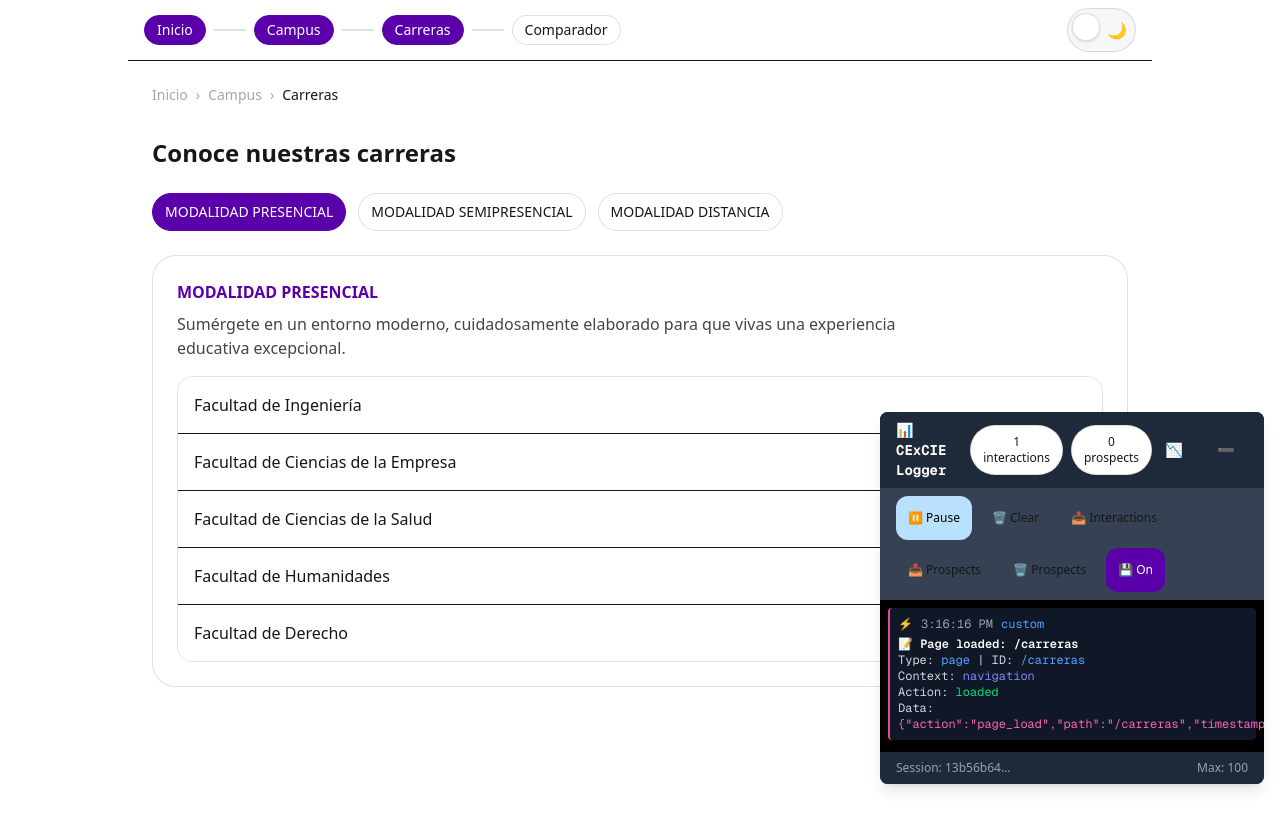
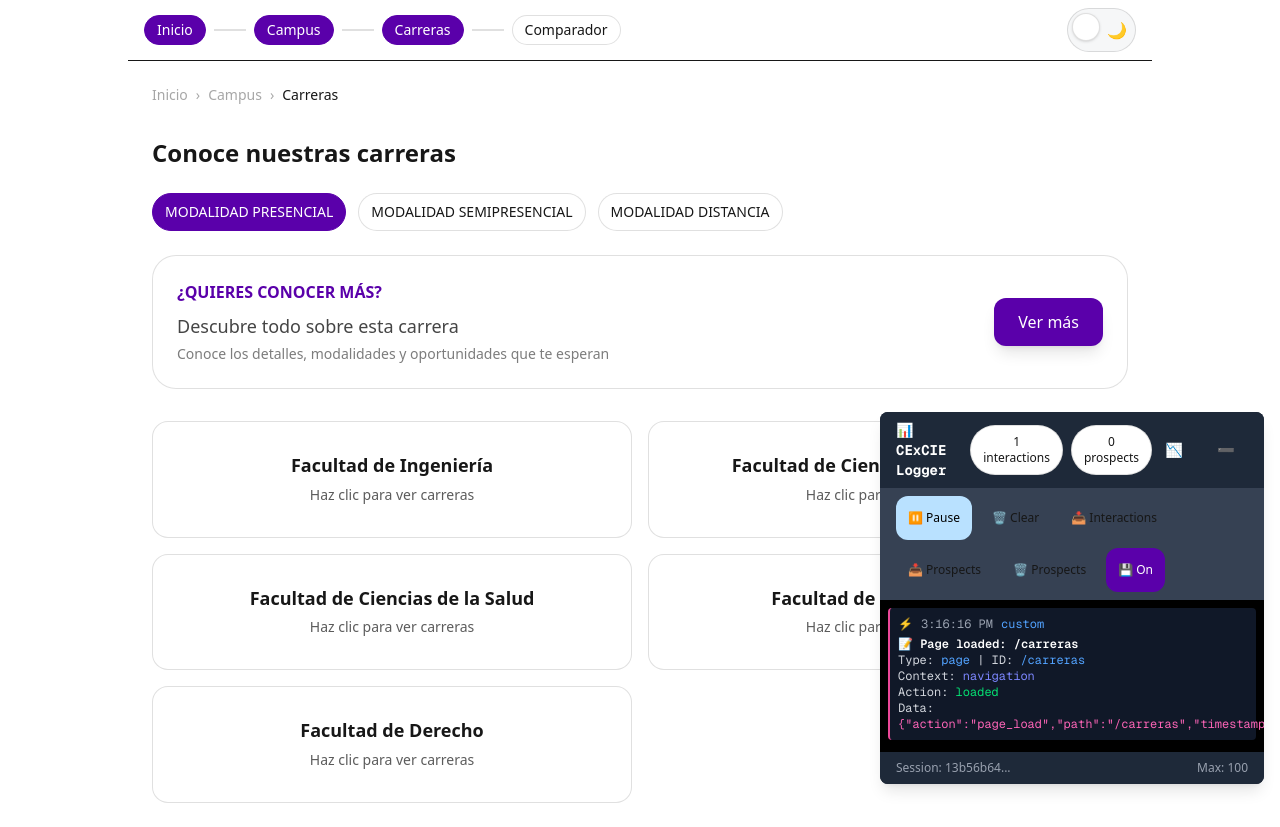
Before and after one commit to jcguzmanr/cexcie-demo, a Next.js app: page /carreras in a window 1280 px wide. Before the commit the page ends 800 px from the top, so only its background shows below. Built offline with nearby package versions, Linux system fonts and the light colour scheme.

Commit message:
feat: implementar banner de información y modal con scroll horizontal para carreras

```diff
--- a/app/carreras/page.tsx
+++ b/app/carreras/page.tsx
@@ -2,9 +2,13 @@
 import { useAppStore, getFacultadList } from "@/store";
 import { Chip } from "@/components/Chip";
 import { Modal } from "@/components/Modal";
+import { ModalidadTags } from "@/components/ModalidadTags";
 import Link from "next/link";
 import React from "react";
 import { Breadcrumb } from "@/components/Breadcrumb";
+
+// Importar datos de modalidades
+import modalidadesData from "@/data/modalidades.json";
 
 const DESCS: Record<string, string> = {
   presencial:
@@ -25,6 +29,7 @@ export default function CarrerasPage() {
   const selectedCarreras = useAppStore((s) => s.selectedCarreras);
   const { toggleCarrera, clearComparador } = useAppStore((s) => s.actions);
   const [open, setOpen] = React.useState<string | null>(null);
+  const [showInfoModal, setShowInfoModal] = React.useState(false);
 
   return (
     <div className="p-6 grid gap-6">
@@ -44,11 +49,29 @@ export default function CarrerasPage() {
         ))}
       </div>
 
-      <div className="rounded-3xl border border-[var(--border)] bg-[color-mix(in_oklab,var(--surface),transparent_40%)] p-6">
-        <div className="text-[var(--uc-purple)] font-semibold mb-2">MODALIDAD {String(modalidad).toUpperCase()}</div>
-        <p className="opacity-80 mb-4 max-w-3xl text-[var(--foreground)]">{DESCS[modalidad as keyof typeof DESCS]}</p>
+      <div className="space-y-8">
 
-        <div className="rounded-2xl overflow-hidden border border-[var(--border)] divide-y" style={{ borderColor: "var(--border)" }}>
+        {/* Banner de información adicional */}
+        <div className="rounded-3xl border border-[var(--border)] bg-[color-mix(in_oklab,var(--surface),transparent_20%)] p-6">
+          <div className="flex items-center justify-between">
+            <div className="flex-1">
+              <div className="text-[var(--uc-purple)] font-semibold mb-2">¿QUIERES CONOCER MÁS?</div>
+              <div className="text-[var(--foreground)] opacity-80 leading-relaxed">
+                <p className="text-lg font-medium mb-1">Descubre todo sobre esta carrera</p>
+                <p className="text-sm opacity-70">Conoce los detalles, modalidades y oportunidades que te esperan</p>
+              </div>
+            </div>
+            <button
+              onClick={() => setShowInfoModal(true)}
+              className="bg-[var(--uc-purple)] hover:bg-[var(--uc-purple)]/90 text-white px-6 py-3 rounded-xl font-medium transition-all duration-200 hover:scale-105 active:scale-95 shadow-lg"
+            >
+              Ver más
+            </button>
+          </div>
+        </div>
+
+        {/* Listado de facultades */}
+        <div className="grid grid-cols-1 md:grid-cols-2 gap-4">
           {filtered.map((f) => (
             <button
               key={f.id}
@@ -56,9 +79,12 @@ export default function CarrerasPage() {
                 clearComparador();
                 setOpen(f.id);
               }}
-              className="w-full text-left px-4 py-4 hover:bg-[var(--uc-lilac)]/10 bg-[var(--surface)] text-[var(--foreground)]"
+              className="w-full text-center px-6 py-8 rounded-2xl border border-[var(--border)] hover:bg-[var(--uc-purple)] bg-[var(--surface)] text-[var(--foreground)] hover:text-white transition-all duration-200 hover:scale-105 hover:shadow-lg active:scale-95 group"
             >
-              {f.nombre}
+              <div className="font-semibold text-lg leading-tight mb-2">{f.nombre}</div>
+              <div className="text-sm opacity-70 group-hover:opacity-100 transition-opacity">
+                Haz clic para ver carreras
+              </div>
             </button>
           ))}
         </div>
@@ -72,19 +98,32 @@ export default function CarrerasPage() {
           title={`Carreras: ${f.nombre}`}
           footer={
             <div className="flex items-center justify-between gap-3">
-              <div className="text-sm opacity-70">Toca para seleccionar (hasta 3). Con 1 activo, puedes ver la carrera.</div>
-              <div className="flex gap-3">
+              <div className="flex items-center gap-3">
+                {selectedCarreras.length > 2 && (
+                  <button
+                    onClick={() => clearComparador()}
+                    className="inline-flex px-4 py-2 rounded-full border border-[var(--border)] bg-[var(--surface)] text-[var(--foreground)] hover:bg-[var(--uc-lilac)]/10 font-medium text-sm transition-colors"
+                  >
+                    Limpiar selección
+                  </button>
+                )}
+              </div>
+              <div className="flex items-center gap-3">
                 <Link href={selectedCarreras.length === 1 ? `/carrera/${selectedCarreras[0].id}` : "#"} className={selectedCarreras.length !== 1 ? "pointer-events-none opacity-50" : undefined}>
-                  <span className="inline-flex px-4 py-2 rounded-full border bg-[var(--uc-sky)] text-black">Ver carrera</span>
+                  <span className="inline-flex px-6 py-3 rounded-full border bg-[var(--uc-sky)] text-black font-medium">Ver carrera</span>
                 </Link>
                 <Link href="/comparador" className={selectedCarreras.length < 2 ? "pointer-events-none opacity-50" : undefined}>
-                  <span className="inline-flex px-4 py-2 rounded-full border bg-[var(--uc-purple)] text-white">Comparar ({selectedCarreras.length}/3)</span>
+                  <span className="inline-flex px-6 py-3 rounded-full border bg-[var(--uc-purple)] text-white font-medium">Comparar ({selectedCarreras.length}/3)</span>
                 </Link>
               </div>
             </div>
           }
         >
-          <div className="grid grid-cols-1 md:grid-cols-2 gap-3">
+          <div className="mb-6">
+            <div className="text-left text-base opacity-80 mb-6 font-medium">Toca para seleccionar (hasta 3). Con 1 activo, puedes ver la carrera.</div>
+          </div>
+
+          <div className="grid grid-cols-1 sm:grid-cols-2 gap-4 sm:gap-6">
             {Object.values(carrerasMap)
               .filter((c) => c.facultadId === f.id && c.modalidades.includes(modalidad as typeof modalidad))
               .map((c) => {
@@ -93,19 +132,102 @@ export default function CarrerasPage() {
                   <button
                     key={c.id}
                     onClick={() => toggleCarrera(c)}
-                    className={`flex items-center gap-3 text-left rounded-full px-4 py-3 border ${isChecked ? "bg-[var(--uc-purple)] text-white border-[var(--uc-purple)]" : "bg-[var(--surface)] text-[var(--foreground)] hover:bg-[var(--uc-lilac)]/10 border-[var(--border)]"}`}
+                    className={`w-full text-center px-4 py-6 sm:px-6 sm:py-8 rounded-2xl border transition-all duration-200 hover:scale-105 hover:shadow-lg active:scale-95 ${
+                      isChecked
+                        ? "bg-[var(--uc-purple)] text-white border-[var(--uc-purple)] shadow-lg"
+                        : "bg-[var(--surface)] text-[var(--foreground)] hover:bg-[var(--uc-lilac)]/10 border-[var(--border)]"
+                    }`}
                   >
-                    {/* Imagen desactivada en el listado */}
-                    <span className="font-medium leading-tight">{c.nombre}</span>
+                    <div className="font-semibold text-base sm:text-lg leading-tight">{c.nombre}</div>
                   </button>
                 );
               })}
             {Object.values(carrerasMap).filter((c) => c.facultadId === f.id).length === 0 && (
-              <div className="p-4 text-sm opacity-70">Sin carreras para esta facultad.</div>
+              <div className="col-span-2 p-8 text-center text-sm opacity-70">Sin carreras para esta facultad.</div>
             )}
           </div>
         </Modal>
       ))}
+
+      {/* Modal de información adicional */}
+      <Modal
+        open={showInfoModal}
+        onClose={() => setShowInfoModal(false)}
+        title="Información de la Modalidad"
+        subtitle={`Modalidad ${modalidad.charAt(0).toUpperCase() + modalidad.slice(1)}`}
+      >
+        <div className="space-y-6">
+          <div className="text-center mb-6">
+            <div className="text-4xl mb-3">🎓</div>
+            <p className="text-lg font-medium">Conoce todos los detalles de esta modalidad</p>
+          </div>
+
+          {/* Scroll horizontal con las 5 opciones */}
+          <div className="overflow-x-auto pb-4">
+            <div className="flex gap-4 min-w-max">
+              {/* Qué es */}
+              <div className="w-64 flex-shrink-0">
+                <div className="bg-orange-200 text-black p-4 rounded-xl mb-3 text-center font-semibold">
+                  ¿Qué es?
+                </div>
+                <div className="bg-orange-200 text-black p-4 rounded-xl text-sm leading-relaxed">
+                  {modalidad === "presencial" && "Modalidad tradicional donde asistes físicamente a clases en el campus, con interacción directa con profesores y compañeros."}
+                  {modalidad === "semipresencial" && "Combinación de clases presenciales y virtuales, ofreciendo flexibilidad manteniendo la conexión personal."}
+                  {modalidad === "distancia" && "Educación completamente en línea con plataformas digitales avanzadas, permitiendo estudiar desde cualquier lugar."}
+                </div>
+              </div>
+
+              {/* Beneficios */}
+              <div className="w-64 flex-shrink-0">
+                <div className="bg-orange-200 text-black p-4 rounded-xl mb-3 text-center font-semibold">
+                  Beneficios
+                </div>
+                <div className="bg-orange-200 text-black p-4 rounded-xl text-sm leading-relaxed">
+                  {modalidad === "presencial" && "• Experiencia inmersiva completa\n• Networking directo\n• Acceso inmediato a recursos físicos\n• Horarios estructurados"}
+                  {modalidad === "semipresencial" && "• Flexibilidad de horarios\n• Ahorro en transporte\n• Combinación de lo mejor de ambos mundos\n• Autonomía controlada"}
+                  {modalidad === "distancia" && "• Máxima flexibilidad\n• Ahorro en tiempo y transporte\n• Acceso global a la educación\n• Aprendizaje autodirigido"}
+                </div>
+              </div>
+
+              {/* Duración */}
+              <div className="w-64 flex-shrink-0">
+                <div className="bg-orange-200 text-black p-4 rounded-xl mb-3 text-center font-semibold">
+                  Duración
+                </div>
+                <div className="bg-orange-200 text-black p-4 rounded-xl text-sm leading-relaxed">
+                  {modalidad === "presencial" && "Carreras de 5 años con horarios fijos de lunes a viernes, incluyendo prácticas presenciales obligatorias."}
+                  {modalidad === "semipresencial" && "Carreras de 5 años con clases presenciales 2-3 veces por semana y actividades virtuales complementarias."}
+                  {modalidad === "distancia" && "Carreras de 5 años con ritmo personalizado, permitiendo completar en menos tiempo según tu dedicación."}
+                </div>
+              </div>
+
+              {/* Ventajas */}
+              <div className="w-64 flex-shrink-0">
+                <div className="bg-orange-200 text-black p-4 rounded-xl mb-3 text-center font-semibold">
+                  Ventajas
+                </div>
+                <div className="bg-orange-200 text-black p-4 rounded-xl text-sm leading-relaxed">
+                  {modalidad === "presencial" && "• Ambiente universitario tradicional\n• Acceso directo a laboratorios\n• Participación en actividades extracurriculares\n• Seguimiento personalizado"}
+                  {modalidad === "semipresencial" && "• Balance entre flexibilidad y estructura\n• Ahorro en costos de transporte\n• Mantiene conexión social\n• Adaptable a diferentes estilos de vida"}
+                  {modalidad === "distancia" && "• Sin limitaciones geográficas\n• Ahorro significativo en costos\n• Compatible con trabajo y familia\n• Tecnología de vanguardia"}
+                </div>
+              </div>
+
+              {/* Máximo tiempo virtual */}
+              <div className="w-64 flex-shrink-0">
+                <div className="bg-orange-200 text-black p-4 rounded-xl mb-3 text-center font-semibold">
+                  Máximo tiempo virtual
+                </div>
+                <div className="bg-orange-200 text-black p-4 rounded-xl text-sm leading-relaxed">
+                  {modalidad === "presencial" && "20% del tiempo total, principalmente para tareas, consultas y material complementario."}
+                  {modalidad === "semipresencial" && "60% del tiempo total, combinando clases virtuales con sesiones presenciales estratégicas."}
+                  {modalidad === "distancia" && "100% del tiempo total, con plataformas digitales y herramientas virtuales como base principal."}
+                </div>
+              </div>
+            </div>
+          </div>
+        </div>
+      </Modal>
     </div>
   );
 }
```
